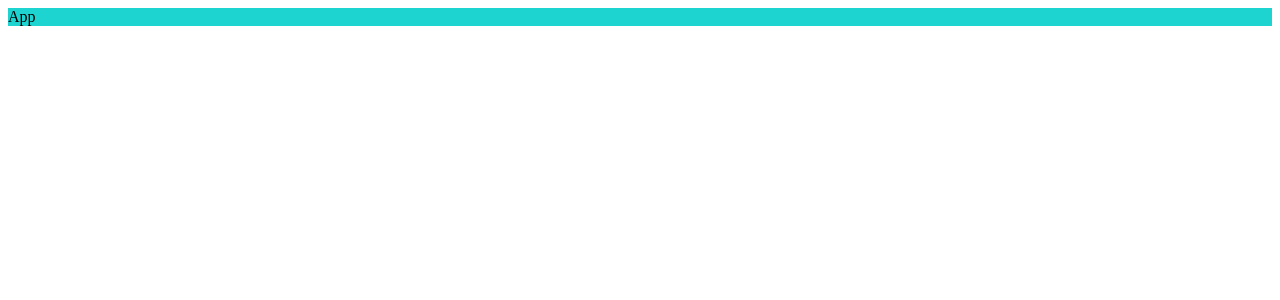
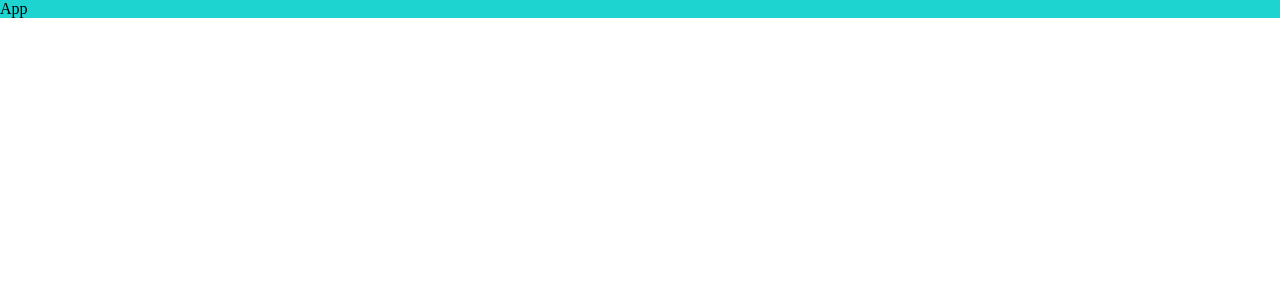
Before and after one commit to KLdevelop/transport-company-web, a React app: page / in a window 1280 px wide. Shown: the top 300 px of the page. Built offline with nearby package versions, Linux system fonts and the light colour scheme.

Commit message:
deleted margin for html, body

```diff
--- a/src/app.module.scss
+++ b/src/app.module.scss
@@ -1,3 +1,8 @@
 .app {
   background-color: rgb(30, 212, 209);
 }
+
+html,
+body {
+  margin: 0;
+}
```
